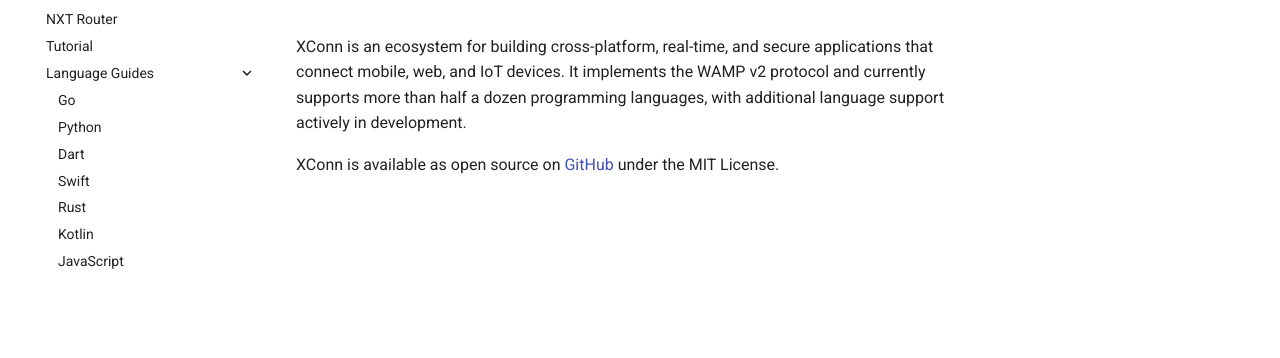
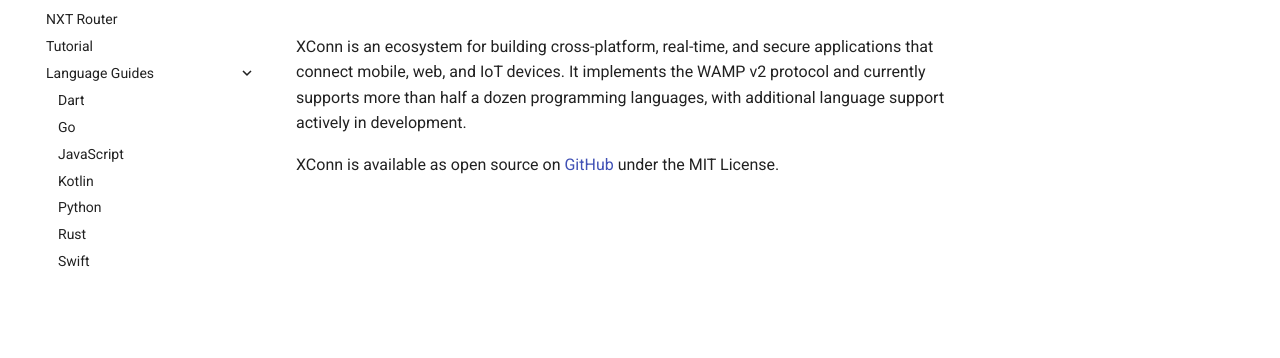
Before and after one commit to xconnio/xconn-docs, an MkDocs documentation site: the page built from docs/index.md, in a window 1280 px wide. Shown: the part 146-504 px from the top of the page. Built offline with MkDocs 1.6.1 and Material for MkDocs 9.7.7, drawn with Linux system fonts in a browser that asks for light colours.

```diff
--- a/mkdocs.yml
+++ b/mkdocs.yml
@@ -11,13 +11,13 @@ nav:
   - NXT Router: nxt.md
   - Tutorial: tutorial.md
   - Language Guides:
+      - Dart: language-guides/dart.md
       - Go: language-guides/go.md
+      - JavaScript: language-guides/typescript.md
+      - Kotlin: language-guides/kotlin.md
       - Python: language-guides/python.md
-      - Dart: language-guides/dart.md
+      - Rust: language-guides/rust.md
       - Swift: language-guides/swift.md
-      - Rust: language-guides/rust.md
-      - Kotlin: language-guides/kotlin.md
-      - JavaScript: language-guides/typescript.md
 
 theme:
   name: material
```
